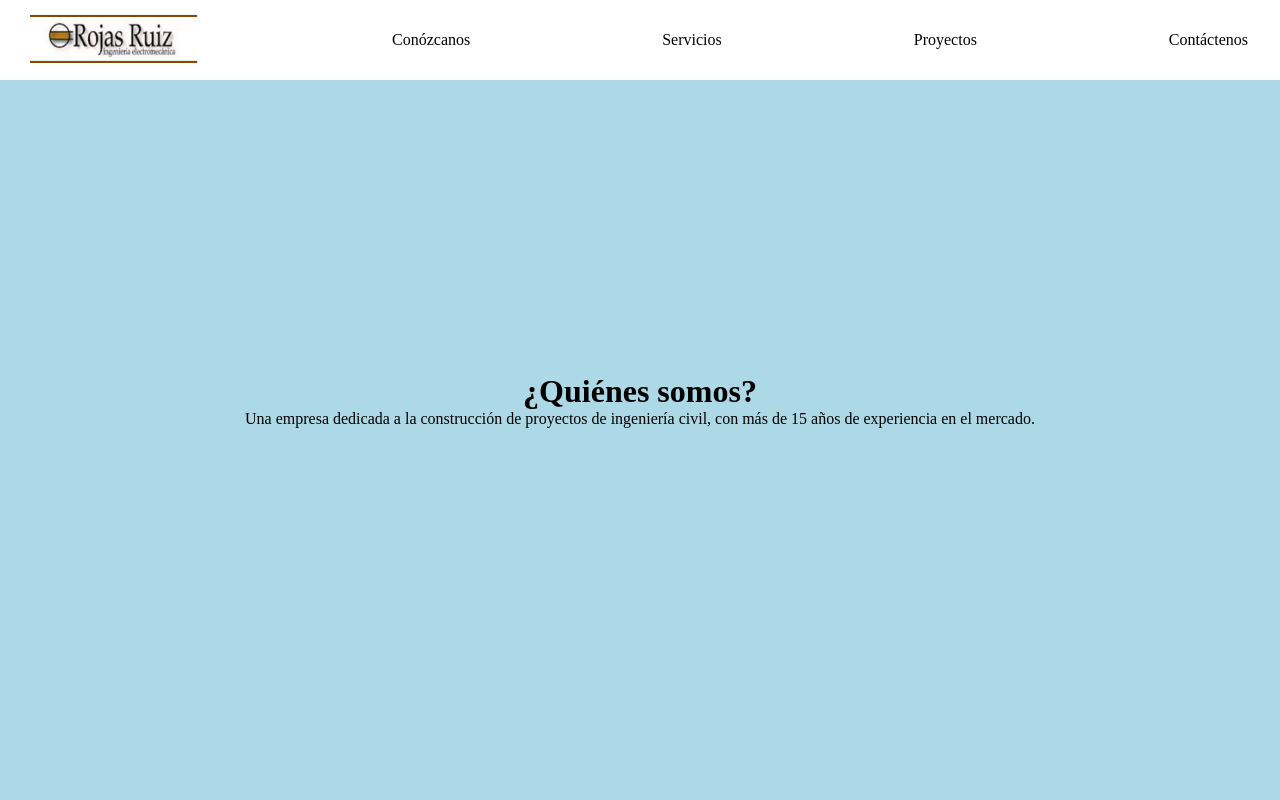
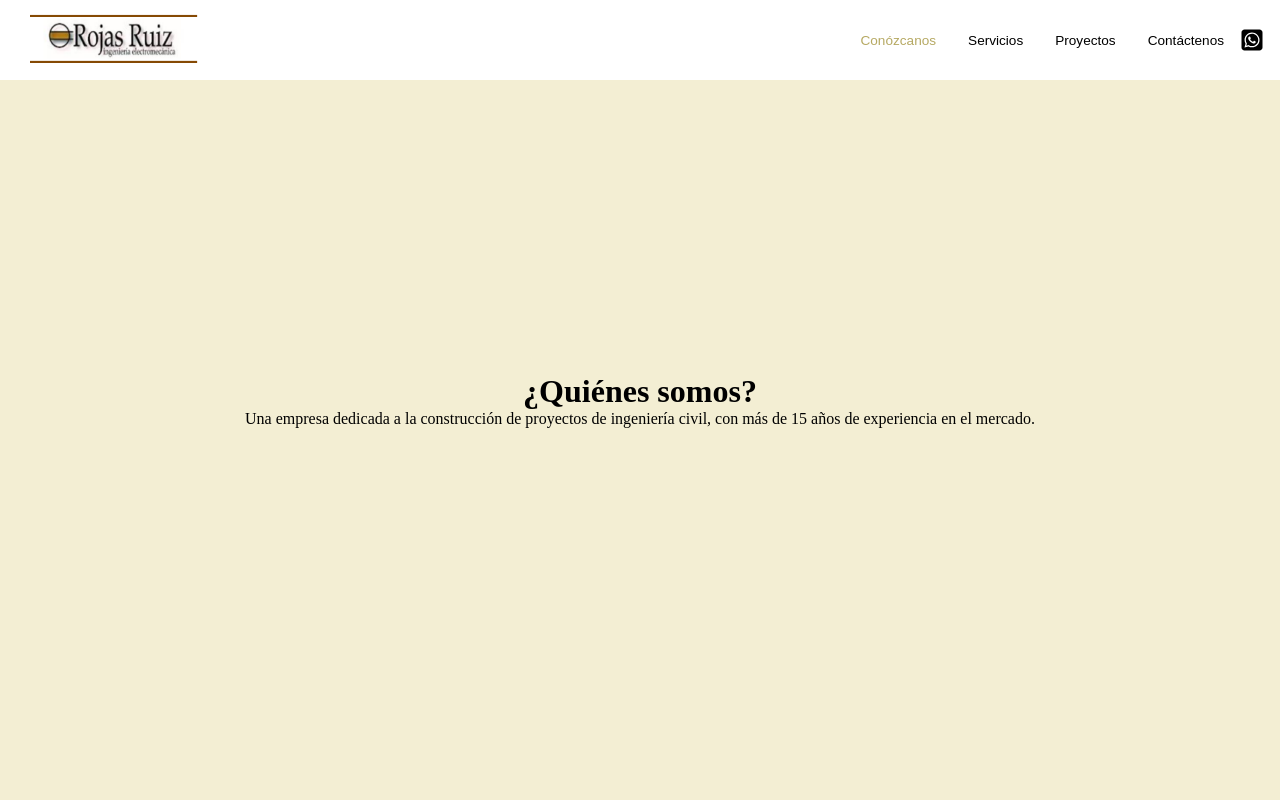
Before and after one commit to danimaietta/rojasruiz, a Next.js app: page / in a window 1280 px wide. Shown: the top 800 px of the page. Built offline with nearby package versions, Linux system fonts and the light colour scheme.

Commit message:
scroll working

```diff
--- /dev/null
+++ b/src/app/aboutUs/page.tsx
@@ -0,0 +1,13 @@
+export default function AboutUs() {
+
+  return (
+    <>
+        <h1>¿Quiénes somos?</h1>
+        <p>
+            Una empresa dedicada a la construcción de proyectos
+            de ingeniería civil, con más de 15 años de experiencia
+            en el mercado.
+        </p>
+    </>
+  )
+}
--- /dev/null
+++ b/src/app/constants/constants.js
@@ -0,0 +1,6 @@
+const constants = {
+    headerTexts: ['Conózcanos', 'Servicios', 'Proyectos', 'Contáctenos'],
+    headerOptions: ['aboutus', 'services', 'projects', 'contact']
+}
+
+export default constants;
--- a/src/app/globals.css
+++ b/src/app/globals.css
@@ -1,11 +1,14 @@
 :root {
   --header-background: rgb(255, 255, 255);
-  --header-height: 10vh;
-  --aboutus-background: lightblue;
-  --services-background: rgb(243, 165, 165);
+  --aboutus-background: rgb(243, 238, 211);
+  --services-background: rgb(247, 245, 237);
   --projects-background: floralwhite;
   --contact-background: lightyellow;
-  --hover-color: aquamarine;
+  --text-highlight: rgb(182, 169, 99);
+  --text-whatsapp: rgb(37, 211, 102);
+  --hover-color: rgb(240, 240, 240);
+  --header-height: 10vh;
+  --container-height: 100vh;
 }
 
 * {
@@ -29,18 +32,16 @@ span {
   display: flex;
   flex-direction: column;
   justify-content: center;
-  height: 10vh;
+  height: var(--header-height);
   padding: 2vh 2vh;
-}
-
-span:selected {
-  background-color: var(--hover-color);
 }
 
 .header {
   align-items: center;
   background-color: var(--header-background);
   display: flex;
+  font-family: Raleway, sans-serif;
+  font-size: 0.85rem;
   height: var(--header-height);
   width: 100%;
   justify-content: space-between;
@@ -48,19 +49,41 @@ span:selected {
   position: fixed;
 }
 
-.header > span {
+.options > span {
   background-color: var(--header-background);
 }
 
-.header > span:not(data-scroll='0'):hover{
-  background-color: aquamarine;
+.options > span:hover {
+  background-color: var(--hover-color);
+  cursor: pointer;
 }
 
-.header > span:hover {
-  background-color: var(--hover-color);
-  cursor: pointer;
+.options {
+  display: flex;
+  align-items: center;
+  justify-content: flex-end;
+  width: 50%;
 }
 
 .logo {
   height: var(--header-height);
 }
+
+.active {
+  color: var(--text-highlight);
+}
+
+.footer {
+  background-color: var(--header-background);
+  display: flex;
+}
+
+.icon {
+  cursor: pointer;
+  height: 1.5rem;
+  width: 1.5rem;
+}
+
+.icon-whatsapp:hover {
+  color: var(--text-whatsapp);
+}
--- a/src/app/layout.tsx
+++ b/src/app/layout.tsx
@@ -1,23 +1,47 @@
 'use client'
 
+import React, { useState, useEffect } from 'react'
+import { FaSquareWhatsapp } from "react-icons/fa6";
 import Image from 'next/image'
 import './globals.css'
 import logo from '@assets/logo.png'
+import constants from '@constants/constants'
 
 export default function RootLayout({
     children,
 }: Readonly<{
   children: React.ReactNode;
 }>) {
+    const [selected, setSelected] = useState<string>('')
+    const { headerOptions, headerTexts } = constants
+    const totalHeight = window.innerHeight * headerOptions.length
+
+    useEffect(() => {
+        document.addEventListener("scroll", () => {
+            console.log(totalHeight - (window.innerHeight) - (window.innerHeight * 0.10));
+            if(window.scrollY < window.innerHeight - window.innerHeight * 0.10){
+                setSelected('aboutus')
+            } else if(window.scrollY <= totalHeight - (window.innerHeight * 2) - (window.innerHeight * 0.10)){
+                setSelected('services')
+            } else if(window.scrollY <= totalHeight - (window.innerHeight * 1) - (window.innerHeight * 0.10)){
+                setSelected('projects')
+            } else {
+                setSelected('contact')
+            }
+        });
+
+        return () => document.removeEventListener("scroll", () => {})
+    })
+
 
     const scrollWindow = (section: string) => () => {
-        const totalHeight = window.innerHeight * 4;
         let scrollPosition
         if(section === 'aboutus') scrollPosition = 0
         if(section === 'services') scrollPosition = totalHeight - window.innerHeight * 3
         if(section === 'projects') scrollPosition = totalHeight - window.innerHeight * 2
         if(section === 'contact' ) scrollPosition = totalHeight
         window.scrollTo({top: scrollPosition, behavior: 'smooth'});
+        setSelected(section)
     }
 
     return (
@@ -25,13 +49,25 @@ export default function RootLayout({
             <body>
                 <div className='header'>
                     <Image src={logo} className='logo' alt="Image" width={200} />
-                    <span onClick={scrollWindow('aboutus')}>Conózcanos</span>
-                    <span onClick={scrollWindow('services')}>Servicios</span>
-                    <span onClick={scrollWindow('projects')}>Proyectos</span>
-                    <span onClick={scrollWindow('contact')}>Contáctenos</span>
+                    <div className='options'>
+                        {
+                            headerOptions.map((option, index) => {
+                                return (
+                                    <span
+                                        className={`${option} ${option === selected && 'active'}`}
+                                        onClick={scrollWindow(option)} key={index}
+                                    >
+                                        {headerTexts[index]}
+                                    </span>
+                                )
+                            })
+                        }
+                        <FaSquareWhatsapp className='icon icon-whatsapp' />
+                    </div>
                 </div>
                 {children}
                 <div className='footer'>
+                    <FaSquareWhatsapp className='icon icon-whatsapp' />
                     <p>© 2021 Rojas Ruiz</p>
                 </div>
             </body>
--- a/src/app/page.module.css
+++ b/src/app/page.module.css
@@ -5,7 +5,7 @@
   display: flex;
   flex-direction: column;
   align-items: center;
-  height: 100vh;
+  height: var(--container-height);
   overflow: hidden;
   justify-content: center;
 }
@@ -25,3 +25,31 @@
 .contact-container {
   background-color: var(--contact-background);
 }
+
+.contact-form {
+  display: grid;
+  grid-template-columns: 1fr 1fr;
+  grid-template-rows: 1fr 1fr;
+  gap: 1rem;
+  width: 50%;
+}
+
+.contact-form > input {
+  border: 1px solid black;
+  border-radius: 5px;
+  padding: 0.5rem;
+}
+
+.contact-form > textarea {
+  border: 1px solid black;
+  border-radius: 5px;
+  padding: 0.5rem;
+  height: 5rem;
+}
+
+.contact-form > button {
+  background-color: var(--hover-color);
+  border: none;
+  border-radius: 5px;
+  padding: 0.5rem;
+}
--- a/src/app/page.tsx
+++ b/src/app/page.tsx
@@ -1,15 +1,13 @@
+'use client'
+
 import styles from './page.module.css'
+import About from './aboutUs/page'
 
 export default function Home() {
     return (
         <div className={styles['main-container']}>
             <div className={styles['aboutus-container']}>
-                <h1>¿Quiénes somos?</h1>
-                <p>
-                    Una empresa dedicada a la construcción de proyectos
-                    de ingeniería civil, con más de 15 años de experiencia
-                    en el mercado.
-                </p>
+                <About />
             </div>
             <div className={styles['services-container']}>
                 <h1>Servicios</h1>
@@ -33,11 +31,25 @@ export default function Home() {
                     electrónico o visitarnos en nuestras oficinas.
                 </p>
                 <form className={styles['contact-form']}>
+                    <p>Nombre</p>
                     <input type='text' placeholder='Nombre'></input>
+                    <p>Correo</p>
                     <input type='text' placeholder='Correo'></input>
-                    <input type='text' placeholder='Telefono'></input>
-                    <textarea placeholder='Mensaje'></textarea>
-                    <button>Enviar</button>
+                    <p>Teléfono</p>
+                    <input type='text' placeholder='Teléfono'></input>
+                    <p>Que servicio necesita?</p>
+                    <select>
+                        <option value="construcción">Instalación</option>
+                        <option value="remodelación">Remodelación</option>
+                        <option value="asesoría">Asesoría</option>
+                        <option value="verificación">Verificación Eléctrica</option>
+                        <option value="mantenimiento">Mantenimiento</option>
+                        <option value="diseño">Diseño Eléctrico</option>
+                        <option value="mantenimiento">Red Cableado</option>
+                    </select>
+                    <p>Mensaje</p>
+                    <textarea placeholder='Dejenos un mensaje'></textarea>
+                    <button onClick={e => e.preventDefault()}>Enviar</button>
                 </form>
             </div>
         </div>
--- a/tsconfig.json
+++ b/tsconfig.json
@@ -22,6 +22,7 @@
       "@components/*": ["./src/components/app/*"],
       "@assets/*": ["./src/app/assets/*"],
       "@styles/*": ["./src/app/styles/*"],
+      "@constants/*": ["./src/app/constants/*"],
     }
   },
   "include": ["next-env.d.ts", "**/*.ts", "**/*.tsx", ".next/types/**/*.ts"],
```
Also changed, not shown: package.json (+4 -3 lines), src/app/aboutUs/page.module.css (added), 2 other files (tests, documents, lock files or other folders).
